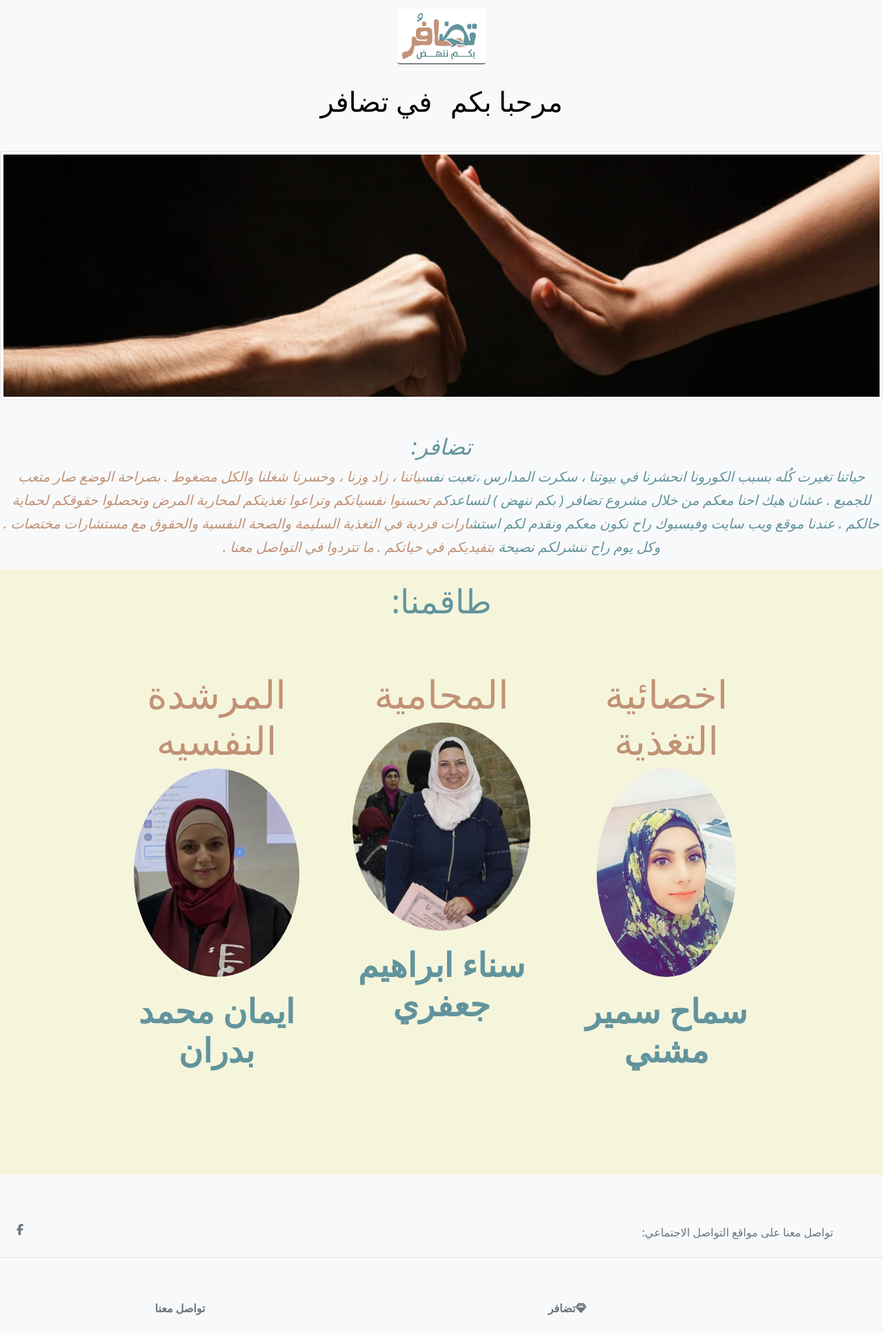
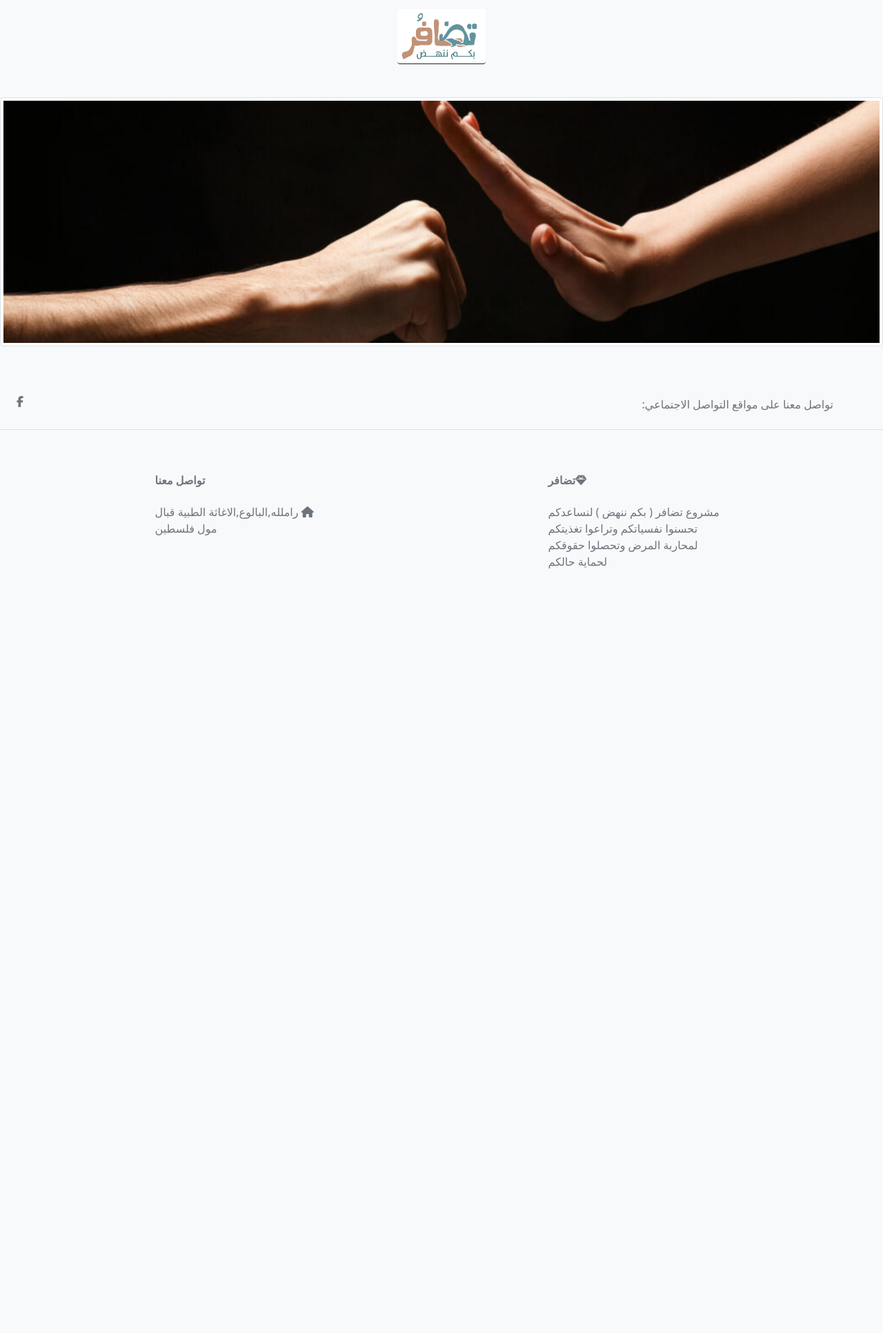
Before and after one commit to mohanadHaji/Tadafor, a Django app: page /pages/ in a window 1280 px wide. Shown: the part 77-2009 px from the top of the page at 69% size. After the commit the page ends 901 px from the top, so only its background shows below. Run offline with Django 3.2, Linux system fonts and the light colour scheme; some libraries are stand-ins or nearby versions.

Commit message:
remove Hello Tafagor, remove Corona Post and remove Staff section

```diff
--- a/backend/pages/templates/index.html
+++ b/backend/pages/templates/index.html
@@ -4,82 +4,16 @@
 {% block one %}
       <section id="welcome">
       <div >
-          <h1 style="text-align:center; padding-top:30;">
-            <mark style=" color: black; background: none">
-             مرحبا بكم
-            </mark>
-            <mark style=" color: black; background: none">
-              في تضافر
-            </mark>
-            </h1>
+
         <div class="row my-5 align-item-center justify-content-center">
                 <div class="col-8 col-lg col-xl-12 col-xxl-12">
                 <img src="{%static 'images/stop.jpg' %}" class="img-thumbnail img-responsive img-fluid" alt="Stop">
             </div>
         </div>
         <!--this is the image and goals -->
-        <div class="goal ">
-            <h2 style="direction: rtl"> تضافر:</h2>
-            <p style="direction: rtl">
-              حياتنا تغيرت
-              كُله بسبب الكورونا
-              انحشرنا في بيوتنا ، سكرت المدارس ،تعبت نفسياتنا ، زاد وزنا ، وخسرنا شغلنا والكل مضغوط .
-              بصراحة الوضع صار متعب للجميع .
-              عشان هيك احنا معكم من خلال مشروع تضافر ( بكم ننهض ) لنساعدكم تحسنوا نفسياتكم وتراعوا تغذيتكم لمحاربة المرض وتحصلوا حقوقكم لحماية حالكم .
-              عندنا موقع ويب سايت وفيسبوك راح نكون معكم ونقدم لكم استشارات فردية في التغذية السليمة والصحة النفسية والحقوق مع مستشارات مختصات .
-              وكل يوم راح ننشرلكم نصيحة بتفيديكم في حياتكم .
-              ما تتردوا في التواصل معنا .
-                           </p>
-            </div>
+
           </section>
 
           <!-- the cards section  start here --------------------- ---------------- -->
-        <section id="staff" style="background-color:beige;">
-          <h1 class="pt-3 text-center display-5" style="direction: rtl; color: #62949D">طاقمنا:</h1>
-            <div class="row my-5 align-item-center justify-content-center">
-              <div class="col-8 col-lg col-xl-3">
-                <div class="card-body text-center py-4 smah">
-                    <h4 class="card-title display-4" style="color: #C19276">
-                       المرشدة النفسيه
-                    </h4>
-                    <img src="{%static 'images/eman.jpeg' %}" class="img-responsive img-fluid" alt="ايمان">
-                    <p class="lead card-subtitle">
-                        <p class="display-5 my-4 fw-bold" style="direction: rtl; color: #62949D">
-                          ايمان محمد بدران
-                        </p>
 
-                    </p>
-                </div>
-            </div>
-            <div class="col-8 col-lg col-xl-3">
-              <div class="card-body text-center py-4 smah">
-                  <h4 class="card-title display-4" style="color: #C19276">
-                      المحامية
-                  </h4>
-                  <img src="{%static 'images/sana.jpg' %}" class="img-responsive img-fluid" alt="سناء">
-                  <p class="lead card-subtitle">
-                      <p class="display-5 my-4 fw-bold" style="direction: rtl; color: #62949D">
-                        سناء ابراهيم جعفري
-                      </p>
-
-                  </p>
-              </div>
-          </div>
-                <div class="col-8 col-lg col-xl-3">
-                    <div class="card-body text-center py-4 smah">
-                        <h4 class="card-title display-4" style="color: #C19276">
-                            اخصائية التغذية
-                        </h4>
-                        <img src="{%static 'images/smah.jpeg' %}" class="img-responsive img-fluid" alt="سماح">
-                        <p class="lead card-subtitle">
-                            <p class="display-5 my-4 fw-bold" style="direction: rtl; color: #62949D">
-                                سماح سمير مشني
-                            </p>
-
-                        </p>
-                    </div>
-                </div>
-
-            </div>
-        </section>
        {% endblock one %}
```
